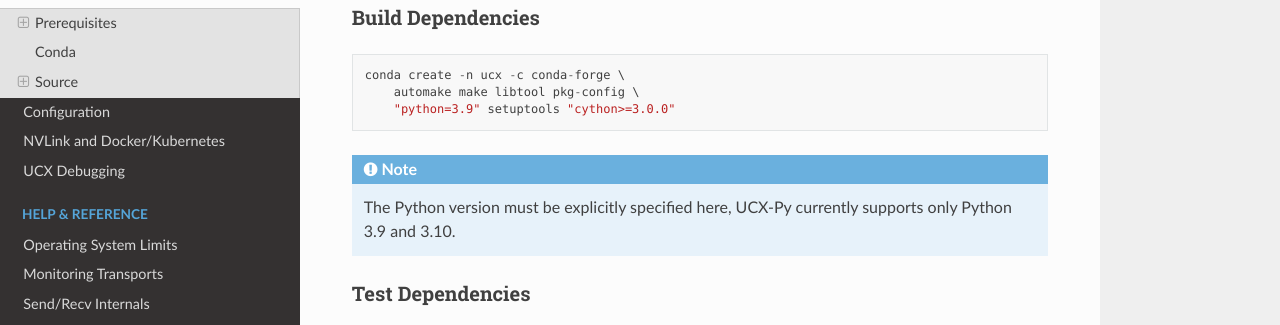
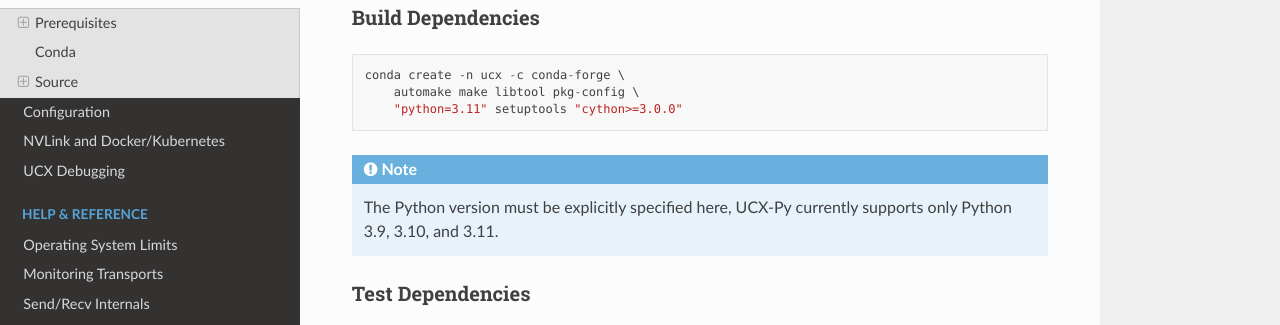
Before and after one commit to rapidsai/ucx-py, a Sphinx documentation site: the page built from docs/source/install.rst, in a window 1280 px wide and 900 px high, scrolled down 1081 px. Shown: the part 158-483 px from the top of the window. Built offline with Sphinx 7.4.7 and the Read the Docs theme 2.0.0, drawn with Linux system fonts in a browser that asks for light colours; the version number could not be read and is left out.

Commit message:
update install docs

```diff
--- a/docs/source/install.rst
+++ b/docs/source/install.rst
@@ -61,11 +61,11 @@
 
     conda create -n ucx -c conda-forge \
         automake make libtool pkg-config \
-        "python=3.9" setuptools "cython>=3.0.0"
+        "python=3.11" setuptools "cython>=3.0.0"
 
 .. note::
     The Python version must be explicitly specified here, UCX-Py currently supports
-    only Python 3.9 and 3.10.
+    only Python 3.9, 3.10, and 3.11.
 
 Test Dependencies
 ~~~~~~~~~~~~~~~~~
```
